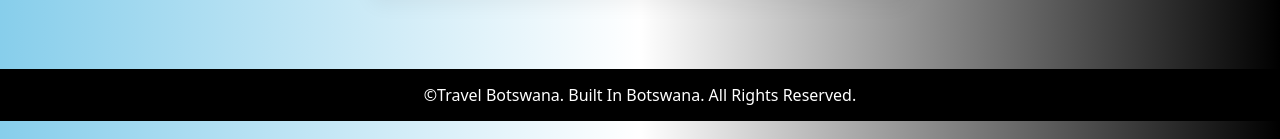
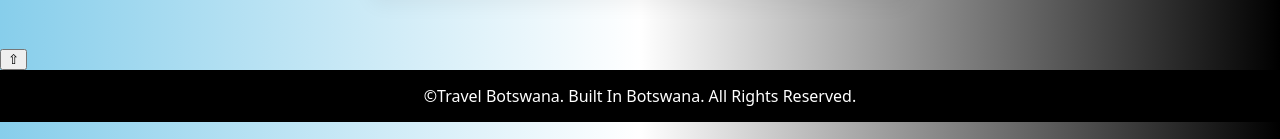
Before and after one commit to Bida24-092/TRAVEL-BOTSWANA, a plain HTML site: page contact.html in a window 1280 px wide. Shown: the part 483-622 px from the top of the page. Drawn offline with Linux system fonts and the light colour scheme.

Commit message:
Update contact.html

```diff
--- a/contact.html
+++ b/contact.html
@@ -33,6 +33,7 @@
     </form>
 </div>
 
+<button id="backToTop" onclick="scrollToTop()" aria-label="Back to top">&#8679;</button>
 </body>
 <br>
 <footer>
```
